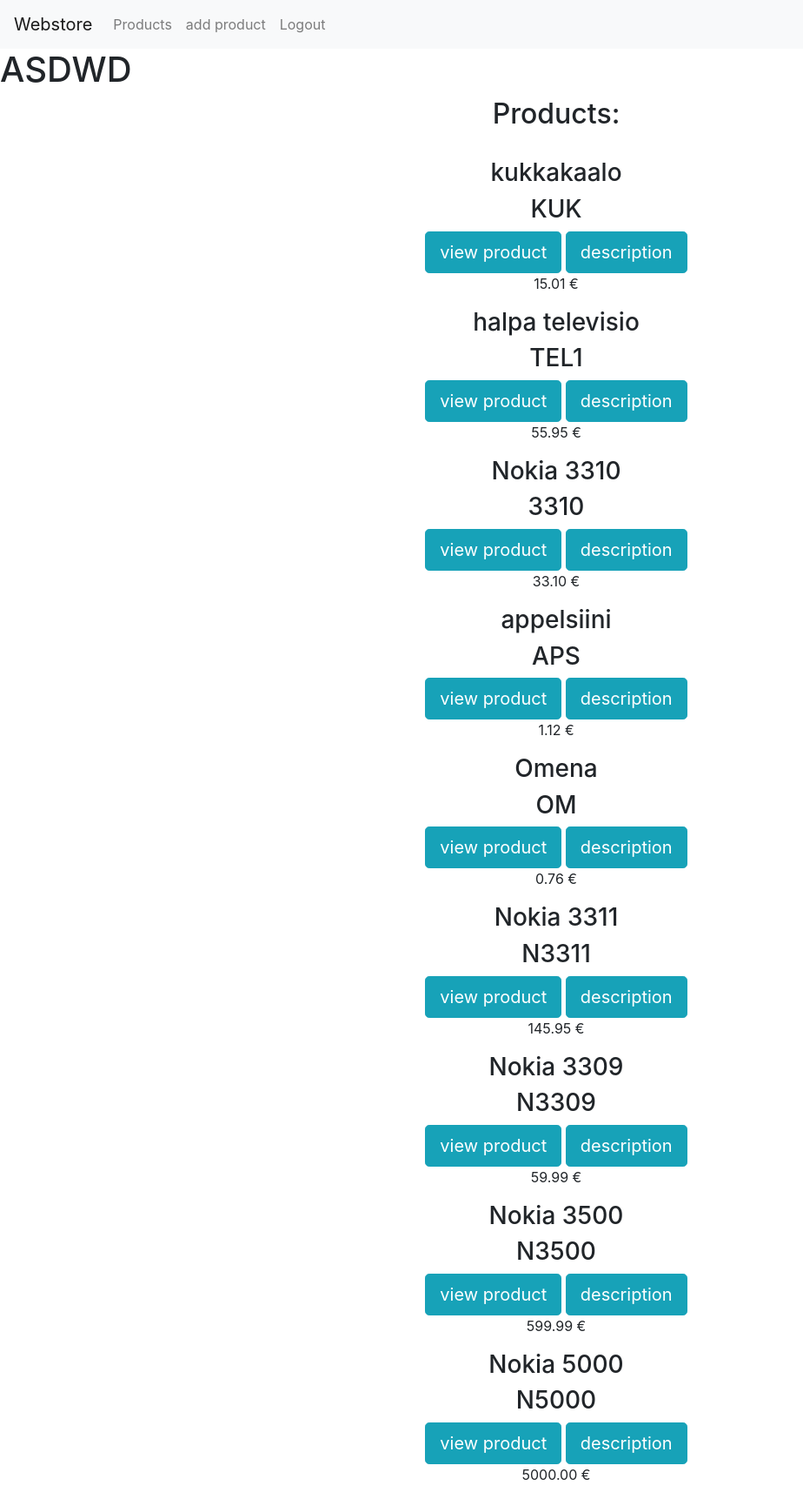
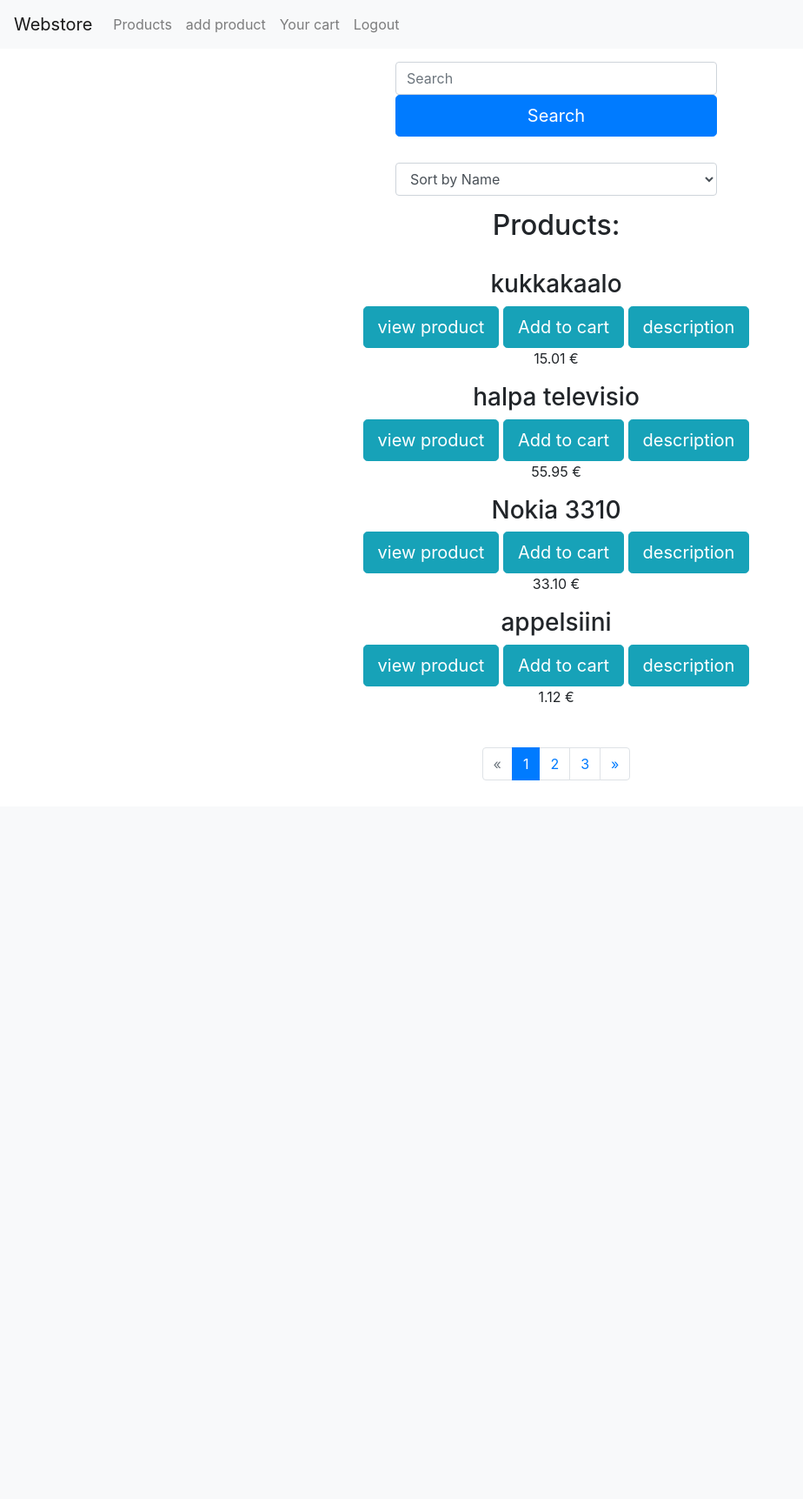
Before and after one commit to kkekkonen/webstore-django, a Django app: page /product_list/ in a window 1280 px wide. Shown: the whole page at 87% size, without its empty margins (0-924 px from the left). After the commit the page ends 897 px from the top, so only its background shows below. Run offline with Django 3.2, Linux system fonts and the light colour scheme; a user stored in the database is signed in; data comes from the database, SQL or seed files in the repository; both versions use the stored data as it was after the commit; some libraries are stand-ins or nearby versions.

Commit message:
improvements

```diff
--- /dev/null
+++ b/webstore/webstore_django/static/product_list.css
@@ -0,0 +1,16 @@
+.form-search{
+    padding: 15px;
+    max-width: 400Px;
+    margin: 0 auto;
+}
+
+.form-sort{
+    padding: 15px;
+    max-width: 400Px;
+    margin: 0 auto;
+}
+
+.pagination{
+    padding: 15px;
+    margin: 0 auto;
+}
--- a/webstore/webstore_django/templates/base.html
+++ b/webstore/webstore_django/templates/base.html
@@ -8,12 +8,13 @@
     <!-- CSS -->
         {% load static %}
         <link rel="stylesheet" href="https://maxcdn.bootstrapcdn.com/bootstrap/4.0.0/css/bootstrap.min.css" integrity="sha384-Gn5384xqQ1aoWXA+058RXPxPg6fy4IWvTNh0E263XmFcJlSAwiGgFAW/dAiS6JXm" crossorigin="anonymous">
-        <script src="https://code.jquery.com/jquery-3.2.1.slim.min.js" integrity="sha384-KJ3o2DKtIkvYIK3UENzmM7KCkRr/rE9/Qpg6aAZGJwFDMVNA/GpGFF93hXpG5KkN" crossorigin="anonymous"></script>
+        <script src="https://code.jquery.com/jquery-3.2.1.min.js" integrity="sha256-hwg4gsxgFZhOsEEamdOYGBf13FyQuiTwlAQgxVSNgt4=" crossorigin="anonymous"></script>
         <script src="https://cdnjs.cloudflare.com/ajax/libs/popper.js/1.12.9/umd/popper.min.js" integrity="sha384-ApNbgh9B+Y1QKtv3Rn7W3mgPxhU9K/ScQsAP7hUibX39j7fakFPskvXusvfa0b4Q" crossorigin="anonymous"></script>
         <script src="https://maxcdn.bootstrapcdn.com/bootstrap/4.0.0/js/bootstrap.min.js" integrity="sha384-JZR6Spejh4U02d8jOt6vLEHfe/JQGiRRSQQxSfFWpi1MquVdAyjUar5+76PVCmYl" crossorigin="anonymous"></script>
 
         <title>Virtual Gamestore</title>
         {% block static-files %}{% endblock static-files %}
+        {% block scripts %}{% endblock scripts %}
     </head>
     <body>
 
@@ -29,6 +30,7 @@
                     <li class="nav-item"><a class="nav-link" href="{% url 'product_list' %}">Products</a></li>
                     {% if request.user.is_authenticated %}
                         {%if request.user.is_staff %} <a class="nav-link" href="{% url 'add_product' %}">add product</a> {% endif %}
+                        <li class="nav-item"><a class="nav-link" href="{% url 'shopping_cart' %}">Your cart</a></li>
                         <li class="nav-item"><a class="nav-link" href="{% url 'logout' %}">Logout</a></li>
                     {% else %}
                         <li class="nav-item"><a class="nav-link" href="{% url 'login' %}">Login</a></li>
--- a/webstore/webstore_django/templates/product.html
+++ b/webstore/webstore_django/templates/product.html
@@ -1,7 +1,6 @@
 {% extends "base.html" %}
 
 {% block content %}
-
     <div>
     </div>
 {% endblock %}
--- a/webstore/webstore_django/templates/product_list.html
+++ b/webstore/webstore_django/templates/product_list.html
@@ -1,7 +1,63 @@
 {% extends "base.html" %}
 
+{% block static-files %}
+    {% load static %}
+    <link rel="stylesheet" href="{% static 'product_list.css' %}">
+{% endblock static-files %}
+
 {% block content %}
-    <h1>ASDWD</h1>
+
+    <form class="form-search" method="GET" >
+        <input class="form-control" type="text" name="search" placeholder="Search" value={{search_parameters}}>
+        <button type="submit" class="btn btn-lg btn-primary btn-block"">Search</button>
+    </form>
+
+    <form class="form-sort" method="get">
+        <select id="sorting" class="form-control" name="sorting" onchange="this.form.submit()">
+            <option {% if sorting ==  "name" %}selected{% endif %} value="name">Sort by Name</option>
+            <option {% if sorting == "code" %}selected{% endif %} value="code">Sort by Code</option>
+            <option {% if sorting == "cost" %}selected{% endif %} value="cost">Sort by price (Ascending)</option>
+            <option {% if sorting == "-cost" %}selected{% endif %} value="-cost">Sort by price (Descending)</option>
+        </select>
+    </form>
+
+    <div class="modal" id="success" tabindex="-1" role="dialog">
+      <div class="modal-dialog" role="document">
+        <div class="modal-content">
+          <div class="modal-header">
+            <h5 class="modal-title">Added to cart</h5>
+            <button type="button" class="close" data-dismiss="modal" aria-label="Close">
+              <span aria-hidden="true">&times;</span>
+            </button>
+          </div>
+          <div class="modal-body">
+            <p>product added to cart</p>
+          </div>
+          <div class="modal-footer">
+            <button type="button" class="btn btn-secondary" data-dismiss="modal">Close</button>
+          </div>
+        </div>
+      </div>
+    </div>
+
+    <div class="modal" id="failed" tabindex="-1" role="dialog">
+      <div class="modal-dialog" role="document">
+        <div class="modal-content">
+          <div class="modal-header">
+            <h5 class="modal-title">Failed to add to cart</h5>
+            <button type="button" class="close" data-dismiss="modal" aria-label="Close">
+              <span aria-hidden="true">&times;</span>
+            </button>
+          </div>
+          <div class="modal-body">
+            <p>Failed to add the product on cart</p>
+          </div>
+          <div class="modal-footer">
+            <button type="button" class="btn btn-secondary" data-dismiss="modal">Close</button>
+          </div>
+        </div>
+      </div>
+    </div>
 
     {% if products %}
         <h2 class="text-center" >Products:</h2><br/>
@@ -10,9 +66,9 @@
                 <div class="col-lg-12 well">
                     <div class="col-sm-12">
                         <h3 class="text-center">{{product.name}}</h3>
-                        <h3 class="text-center">{{product.code}}</h3>
                         <div class="col-sm-12 center-block text-center">
                             <a class="btn btn-lg btn-info" href="{% url 'product' product.id %}">view product</a>
+                            <button type="button" class="btn btn-lg btn-info" onClick="add_product({{product.id}})">Add to cart</button>
                             <button type="button" class="btn btn-lg btn-info" data-toggle="collapse" data-target="#desc{{product.id}}">description</button>
                                 <div id="desc{{product.id}}" class="collapse">
                                   <p class="text-center lead">{{product.description}}</p>
@@ -23,5 +79,50 @@
                 </div>
             {% endfor %}
         </div>
+    {% else %}
+        <h2 class="text-center" >No Products found</h2><br/>
+    {% endif %}
+    {% if products.has_other_pages %}
+    <nav class="pagination" aria-label="Page navigation">
+        <ul class="pagination">
+            {% if products.has_previous %}
+                <li class="page-item"><a class="page-link" href="?sort={{sorting}}&search={{search_parameters}}&page={{ products.previous_page_number }}">&laquo;</a></li>
+            {% else %}
+                <li class="disabled page-item"><span class="page-link">&laquo;</span></li>
+            {% endif %}
+            {% for i in products.paginator.page_range %}
+                {% if products.number == i %}
+                    <li class="page-item active"><span class="page-link">{{ i }} <span class="sr-only">(current)</span></span></li>
+                    {% else %}
+                    <li class="page-item"><a class="page-link" href="?sort={{sorting}}&search={{search_parameters}}&page={{ i }}">{{ i }}</a></li>
+                {% endif %}
+            {% endfor %}
+            {% if products.has_next %}
+                <li class="page-item"><a class="page-link" href="?sort={{sorting}}&search={{search_parameters}}&page={{ products.next_page_number }}">&raquo;</a></li>
+            {% else %}
+                <li class="page-item disabled"><span class="page-link">&raquo;</span></li>
+            {% endif %}
+        </ul>
+    </nav>
     {% endif %}
 {% endblock content %}
+
+{% block scripts %}
+    {{ block.super }}
+    <script>
+      function add_product(id){
+            $.ajax({
+                type: "POST",
+                url : "/add_shopping_cart/" + id,
+                contentType: 'application/json; charset=utf-8',
+                datatype: "json",
+                success: function(data, status, xhr){
+                    $( "#success" ).modal()
+                },
+                error: function(data, status, xhr){
+                    $( "#failed" ).modal()
+                },
+            });
+        };
+    </script>
+{% endblock scripts %}
--- a/webstore/webstore_django/templates/shopping_cart.html
+++ b/webstore/webstore_django/templates/shopping_cart.html
@@ -8,21 +8,28 @@
             {% for id, product in cart.items %}
                 <div class="col-lg-12 well">
                     <div class="col-sm-12">
-                        <h3 class="text-center">{{product.name}}</h3>
+                        <h3 class="text-center">{{product.name}} x {{product.count}}</h3>
                         <div class="col-sm-12 center-block text-center">
                             <a class="btn btn-lg btn-info" href="{% url 'product' product.id %}">view product</a>
-                            <button type="button" class="btn btn-lg btn-info" data-toggle="collapse" data-target="#desc{{product.id}}">description</button>
-                                <div id="desc{{product.id}}" class="collapse">
-                                  <p class="text-center lead">{{product.description}}</p>
-                                </div>
+                            <a href="{% url 'remove_shopping_cart' id %}" class="btn btn-sm btn-danger" onclick="return confirm_delete();">
+                                Remove from cart
+                            </a>
                             <p class="text-center">{{product.cost|floatformat:2}} €</p>
-                            <a href="{% url 'webstore_django:remove_shopping_cart' id %}" data-balloon="remove this item from cart" class="text-danger">
-                                <i class="fas fa-trash"></i>
-                            </a>
                         </div>
                     </div>
                 </div>
             {% endfor %}
         </div>
+    {% else %}
+    <h1 class="text-center">Your cart is empty!<h1>
     {% endif %}
 {% endblock content %}
+
+{% block scripts %}
+  {{ block.super }}
+  <script>
+      function confirm_delete(){
+        return confirm("Do you want to remove this item from cart?");
+      }
+  </script>
+{% endblock scripts %}
--- a/webstore/webstore_django/urls.py
+++ b/webstore/webstore_django/urls.py
@@ -4,11 +4,11 @@
 urlpatterns = [
     path('product/<int:id>', views.product, name='product'),
     path('product_list/', views.product_list, name='product_list'),
+    path('product_list/<slug:search_parameters>', views.product_list, name='product_list_search'),
     path('add_product/', views.add_product, name='add_product'),
-    path('search_product/<slug:search_parameters>', views.search_product),
-    path('add_shopping_cart/', views.add_shopping_cart),
-    path('remove_shopping_cart', views.remove_shopping_cart),
-    path('get_shopping_cart', views.get_shopping_cart),
+    path('add_shopping_cart/<int:id>', views.add_shopping_cart),
+    path('remove_shopping_cart/<int:id>', views.remove_shopping_cart, name='remove_shopping_cart'),
+    path('shopping_cart', views.get_shopping_cart, name='shopping_cart'),
     path('login/', views.login, name='login'),
     path('register/', views.register, name='register'),
     path('logout/', views.logout, name='logout'),
--- a/webstore/webstore_django/views.py
+++ b/webstore/webstore_django/views.py
@@ -8,6 +8,9 @@
 from webstore_django.forms import *
 from django.contrib.admin.views.decorators import staff_member_required
 from django.contrib.auth import login as auth_login, authenticate as auth_authenticate, logout as auth_logout
+from django.views.decorators.csrf import csrf_exempt
+from django.contrib.auth.decorators import login_required
+from django.core.paginator import Paginator, EmptyPage, PageNotAnInteger
 # Create your views here.
 
 def login(request):
@@ -52,16 +55,29 @@
     return HttpResponse(template.render(context, request))
 
 def product_list(request):
-    shopping_cart, created = Shopping_cart.objects.get_or_create(owner=request.user)
-    template = loader.get_template('shopping_cart.html')
-    context = {
-        'cart': shopping_cart,
-    }
-    products = Product.objects.all()
+    page = request.GET.get('page', 1)
+    search_parameters = request.GET.get('search', '')
+    sorting = request.GET.get('sorting', '')
+    if search_parameters is not '':
+        name_search = Product.objects.filter(name__contains=search_parameters)
+        code_search = Product.objects.filter(code__contains=search_parameters)
+        products = name_search | code_search
+    else:
+        products = Product.objects.all()
+    if sorting is not '':
+        products = products.order_by(sorting)
+    paginator = Paginator(products, 4)
+    try:
+        products_paginated = paginator.page(page)
+    except PageNotAnInteger:
+        products_paginated = paginator.page(1)
+    except EmptyPage:
+        products_paginated = paginator.page(paginator.num_pages)
     template = loader.get_template('product_list.html')
     context = {
-        'cart': shopping_cart,
-        'products': products,
+        'products': products_paginated,
+        'search_parameters': search_parameters,
+        'sorting': sorting,
     }
     return HttpResponse(template.render(context, request))
 
@@ -91,36 +107,38 @@
     }
     return HttpResponse(template.render(context, request))
 
+@login_required
+@csrf_exempt
 def remove_shopping_cart(request, id):
-    if(request.method == "POST"):
-        template = loader.get_template('shopping_cart.html')
-        product = get_object_or_404(Product, pk=id)
-        shopping_cart, created = Shopping_cart.objects.get_or_create(owner=request.user, defaults={'products': '{}'})
-        data = json.loads(shopping_cart.products)
-        if created:
-            return HttpResponse(template.render(request))
-        elif id in data:
-            count = data[id]['count'] - 1
-            if count >= 1:
-                data[id]['count'] = count
-            else:
-                data.pop(id, None)
-            shopping_cart.products = json.dumps(data)
-            shopping_cart.save()
-        context = {'cart': data}
-        return HttpResponse(template.render(context, request))
-    else:
+    template = loader.get_template('shopping_cart.html')
+    product = get_object_or_404(Product, pk=id)
+    shopping_cart, created = Shopping_cart.objects.get_or_create(owner=request.user, defaults={'products': '{}'})
+    data = json.loads(shopping_cart.products)
+    if created:
         return HttpResponse(template.render(request))
+    elif str(id) in data:
+        count = data[str(id)]['count'] - 1
+        if count >= 1:
+            data[str(id)]['count'] = count
+        else:
+            data.pop(str(id), None)
+        shopping_cart.products = json.dumps(data)
+        shopping_cart.save()
+    context = {'cart': data}
+    return redirect(reverse('shopping_cart'))
 
+@login_required
+@csrf_exempt
 def add_shopping_cart(request, id):
     if(request.method == "POST"):
         shopping_cart, created = Shopping_cart.objects.get_or_create(owner=request.user, defaults={'products': '{}'})
         product = get_object_or_404(Product, pk=id)
+        print(shopping_cart.products)
         data = json.loads(shopping_cart.products)
-        if id in data:
-            data[id]['count'] = data[id]['count'] + 1
+        if str(id) in data:
+            data[str(id)]['count'] = data[str(id)]['count'] + 1
         else:
-            data[id] = {'count': 1, 'name': product.name, 'code': product.name, 'cost': product.cost}
+            data[str(id)] = {'count': 1, 'name': product.name, 'code': product.name, 'cost': product.cost, 'id': product.id}
         shopping_cart.products = json.dumps(data)
         shopping_cart.save()
         return HttpResponse(status=200)
```
Also changed, not shown: webstore/webstore_django/static/auth.css (added, +49 -0 lines), webstore/db.sqlite3.
